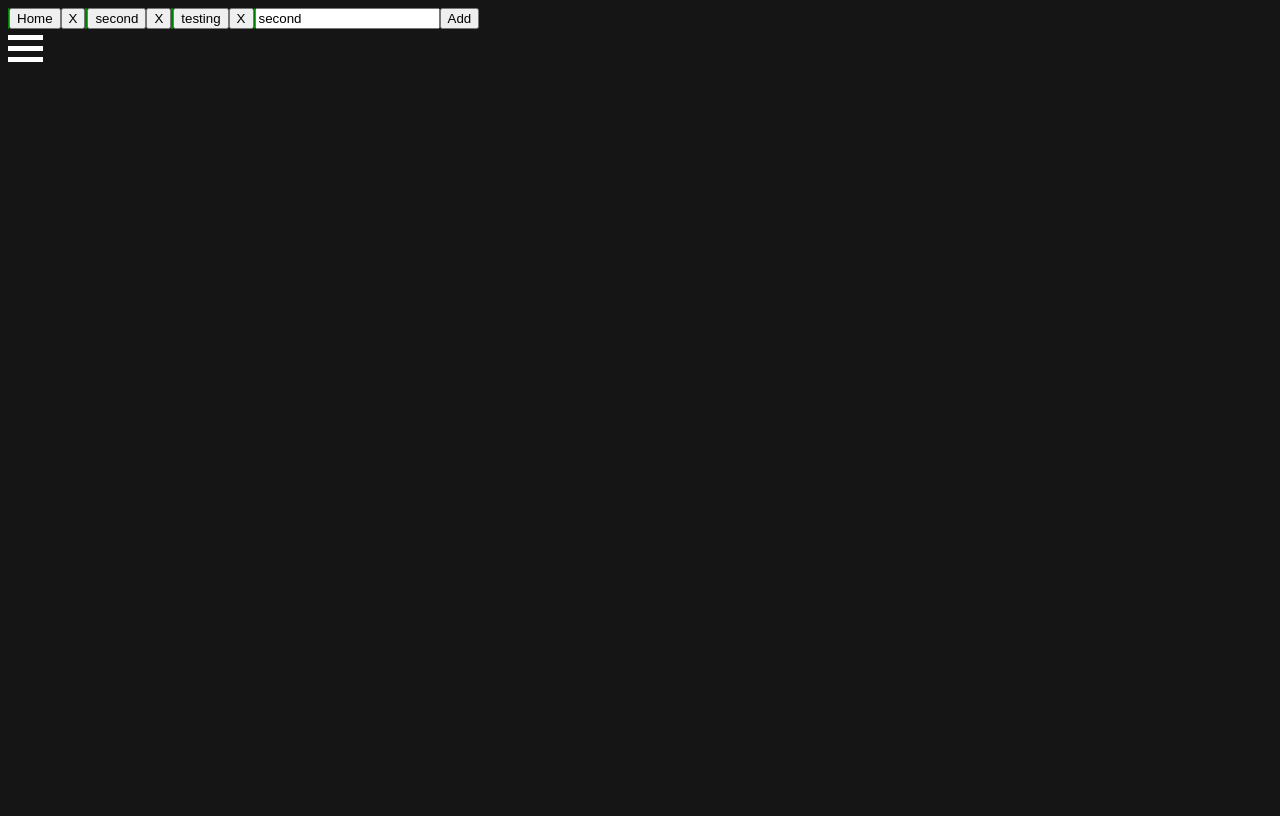
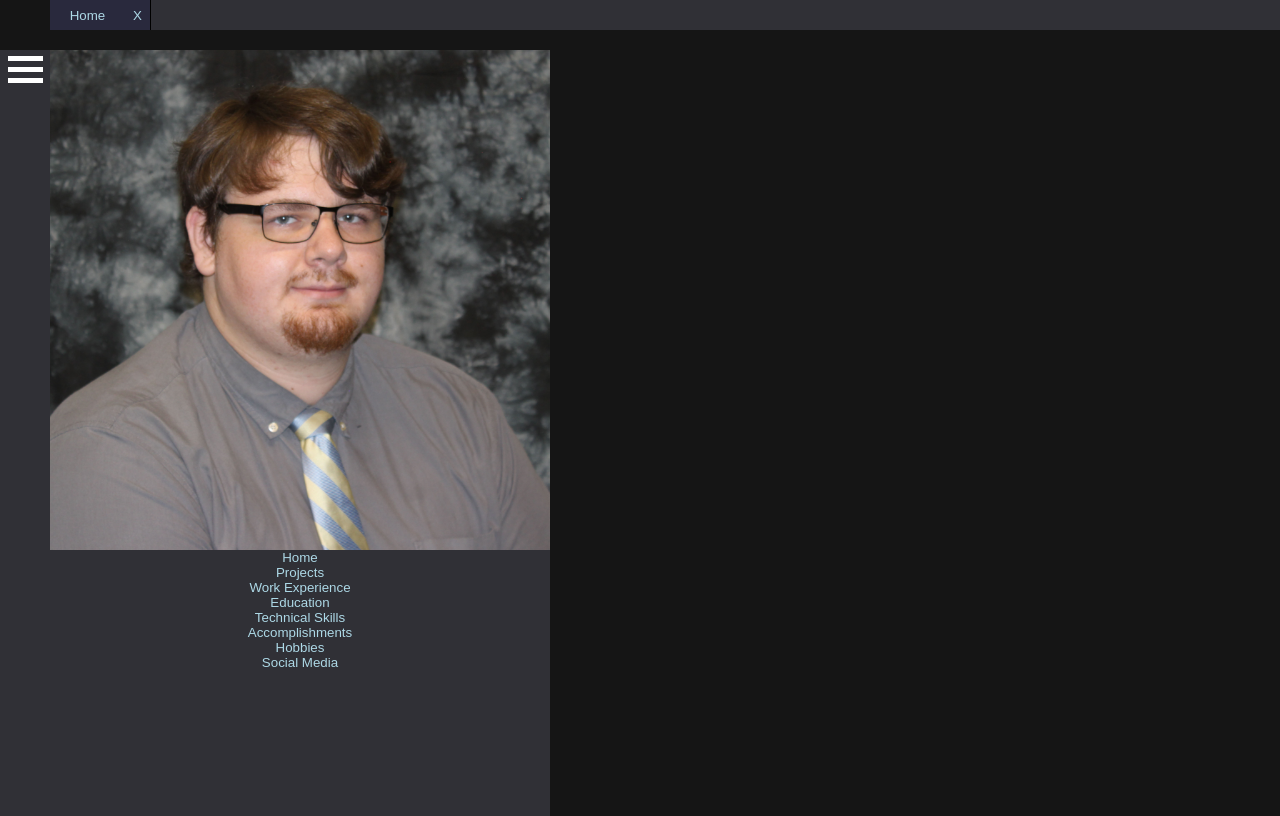
Before and after one commit to joelatwo/joelatwo.github.io, a React (Create React App) app: page / in a window 1280 px wide. Built offline with nearby package versions, Linux system fonts and the light colour scheme.

Commit message:
Tabs now renders based on the click in the sidebar

```diff
--- a/src/Components/hamburger_menu.css
+++ b/src/Components/hamburger_menu.css
@@ -1,11 +1,13 @@
 .hamburger_menu{
     display: inline-block;
     cursor: pointer;
+    width: 35px;
 }
 
 .-bar{
-    width: 35px;
+    width: 100%;
     height: 5px;
     background-color: white;
     margin: 6px 0;
+    text-align: center;
 }
--- a/src/body.css
+++ b/src/body.css
@@ -1,121 +1,28 @@
-body{
-    background-color: #151515;
-    color: lightblue;
-    font-family: 'Courier New', Courier, monospace;
-    /* --headerHeight: 50px;
+body {
+  background-color: #151515;
+  color: lightblue;
+  font-family: "Courier New", Courier, monospace;
+  width: 100vw;
+  height: 100vh;
+
+  /* --headerHeight: 50px;
     --sidebarWidth: 200px; */
 }
-/* h1{
-  font-size: 3.75em;
+
+button {
+  color: lightblue;
 }
-h2{
-  font-si
+.text_only_button {
+  padding: 0 0;
+  border: none;
+  background-color: inherit;
 }
 
-a{
-  color: lightblue;
-  font-weight: bold;
+.align-center {
+  margin-left: auto;
+  margin-right: auto;
 }
 
-button{
-  width: 50px;
-  height: 50px;
+.align-right {
+  right: 0;
 }
-
-#header {
-    position: fixed;
-    top: 0;
-    background-color: black;
-    display: grid;
-    text-align: center;
-    font-size: 24px;
-    height: var(--headerHeight);
-    z-index: 10;
-    width: 100%;
-  }
-
-  #sidenav{
-    background-color: black;
-    position: fixed;
-    left: 0;
-    top: var(--headerHeight);
-    height: calc(100% - var(--headerHeight));
-    width: var(--sidebarWidth);
-    z-index: 9;
-  }
-
-  #infoBody{
-    position: relative;
-    left: var(--sidebarWidth);
-    top: var(--headerHeight);
-    width: calc(100% - var(--sidebarWidth));
-    height: calc(100% - var(--headerHeight));
-  } */
-
-/* #frontPage {
-    background-color: #151515;
-    color: #33ff00;
-  }
-
-  a {
-    color: #33ff00;
-  }
-
-  .header {
-    position: fixed;
-    top: 0;
-
-    background-color: black;
-    display: grid;
-    grid-template-columns: 1fr 1fr 1fr 1fr;
-    text-align: center;
-    font-size: 44px;
-    border-bottom: 2px solid #33ff00;
-    padding-bottom: 30px;
-    padding-top: 10px;
-    margin-left: -8px;
-    padding-left: 10px;
-    height: 50px;
-    z-index: 1;
-    width: 101vw;
-  }
-
-  .section {
-    border-bottom: 1px dashed #33ff00;
-  }
-
-  .projectGrid {
-    display: grid;
-    grid-template-columns: 1fr 1fr 1fr;
-    grid-gap: 15px;
-  }
-
-  #infoBody {
-    position: absolute;
-    top: 80px;
-    margin-bottom: 24px;
-  }
-
-  #footer {
-    position: fixed;
-    bottom: 0;
-    font-size: 24px;
-    border-top: 2px solid #33ff00;
-    background-color: black;
-    text-align: center;
-    width: 101vw;
-  }
-
-  @media only screen and (max-width: 1400px) {
-    .header {
-      height: 80px;
-      grid-template-columns: 1fr 1fr;
-    }
-    #infoBody {
-      top: 110px;
-    }
-    .projectGrid {
-      grid-template-columns: 1fr 1fr;
-    }
-  }
-   */
--- a/src/navigation/header/header.js
+++ b/src/navigation/header/header.js
@@ -1,14 +1,19 @@
-import React, { Component } from 'react';
-import Menu from "./menu"
-import Tab from "./tab"
+import React, { Component } from "react";
+import Menu from "./menu";
+import Tab from "./tab";
 
 class Header extends Component {
-    render() {
-        return (
-            <div id="header">
-                <Tab contentList={this.props.contentList} ></Tab>            </div>
-        );
-    }
+  render() {
+    return (
+      <div id="header">
+        <Tab
+          contentList={this.props.contentList}
+          openTab={this.props.openTab}
+          updateopenTab={this.props.updateopenTab}
+        />{" "}
+      </div>
+    );
+  }
 }
 
 export default Header;
--- a/src/navigation/header/tab.css
+++ b/src/navigation/header/tab.css
@@ -2,10 +2,35 @@
   overflow: hidden;
   /* border: 1px solid #ccc; */
   /* background-color: #f1f1f1; */
+  background-color: #303036;
   display: flex;
+  position: fixed;
+  left: 50px; /* The size of the hamburger menu. Will move farther out upon hamburger menu being opened */
+  top: 0;
+  width: 100%;
 }
 
-  .tabLinks{
-      border-left: 1px solid green;
-      border-right: 1px solid green;
+.tabLinks {
+  border-left: 0.5px solid black;
+  border-right: 0.5px solid black;
+  width: 100px;
+  height: 30px;
+  background-color: #29293d;
 }
+
+.tabLinks:first-child {
+  border-left: 0;
+}
+.tabLinks:last-child {
+  margin-right: 0;
+}
+
+.tab-button-title {
+  width: 75%;
+  height: 100%;
+}
+
+.tab-button-close {
+  width: 25%;
+  height: 100%;
+}
--- a/src/navigation/header/tab.js
+++ b/src/navigation/header/tab.js
@@ -1,58 +1,66 @@
-import React, { Component } from 'react';
-import _ from "lodash"
+import React, { Component } from "react";
+import _ from "lodash";
 
-import "./tab.css"
+import "./tab.css";
 
 class Tab extends Component {
   constructor(props) {
-        super(props)
+    super(props);
     this.state = {
-            displayedTabList: ["Home", "second", "testing"
-            ],
-            value: "second"
+      displayedTabList: ["Home"]
+    };
   }
 
-    }
-    potentialAdd = () => {
-        let isContained = _.find(this.state.displayedTabList, (item) => {
-            return (this.state.value === item)
-        })
+  componentDidUpdate(prevProps) {
+    if (this.props !== prevProps) {
+      if (this.props.openTab !== prevProps.openTab) {
+        let isContained = _.find(this.state.displayedTabList, tab => {
+          return this.props.openTab === tab;
+        });
+
         if (isContained === undefined) {
           // if it isn't in the list add it
-            let newDisplayedTabList = [...this.state.displayedTabList]
-            newDisplayedTabList.push(this.state.value)
-            this.setState({ displayedTabList: newDisplayedTabList })
+          let newDisplayedTabList = [...this.state.displayedTabList];
+          newDisplayedTabList.push(this.props.openTab);
+          this.setState({ displayedTabList: newDisplayedTabList });
+          this.props.updateopenTab(this.props.openTab);
+        }
       }
     }
 
-    removeTab = (e) => {
-        let newDisplayedTabList = [...this.state.displayedTabList]
+    // if (this.props.openTab !== nextProps.openTab) {
+    //   this.potentialAdd(nextProps.openTab);
+    // }
+  }
+
+  removeTab = e => {
+    let newDisplayedTabList = [...this.state.displayedTabList];
     newDisplayedTabList = _.filter(newDisplayedTabList, toBeRemoved => {
-            return (e !== toBeRemoved) //returns everything that isn't our tab
-        })
-
-        console.log(newDisplayedTabList)
-        this.setState({ displayedTabList: newDisplayedTabList })
-    }
+      return e !== toBeRemoved; //returns everything that isn't our tab
+    });
+    this.setState({ displayedTabList: newDisplayedTabList });
+    this.props.updateopenTab(newDisplayedTabList[0]);
+  };
 
   render() {
     return (
       <div className={"tab"}>
-                {_.map(this.state.displayedTabList, (tab_item) =>
+        {_.map(this.state.displayedTabList, tab_item => (
           <div className={"tabLinks"} key={tab_item}>
-                        <button >{tab_item}</button>
-                        <button onClick={() => this.removeTab(tab_item)}>X</button>
+            <button
+              className={"align-center tab-button-title text_only_button"}
+            >
+              {tab_item}
+            </button>
+            <button
+              className={"align-right tab-button-close text_only_button"}
+              onClick={() => this.removeTab(tab_item)}
+            >
+              X
+            </button>
           </div>
-
-                )
-                }
-
-                <input type="text" value={this.state.value} onChange={(event) => { this.setState({ value: event.target.value }) }} />
-                <button onClick={() => this.potentialAdd()} >Add</button>
+        ))}
       </div>
-
-
-
     );
   }
 }
--- a/src/navigation/navigation.js
+++ b/src/navigation/navigation.js
@@ -1,14 +1,14 @@
-import React, { Component } from 'react';
+import React, { Component } from "react";
 
-import Sidebar from './sidebar/sidebar';
-import Header from "./header/header"
+import Sidebar from "./sidebar/sidebar";
+import Header from "./header/header";
 
 class Navigation extends Component {
-    constructor(props)
-    {
-        super(props)
+  constructor(props) {
+    super(props);
     this.state = {
-            contentList: [        "Home",
+      contentList: [
+        "Home",
         "Projects",
         "Work Experience",
         "Education",
@@ -17,16 +17,33 @@ class Navigation extends Component {
         "Hobbies",
         "Social Media"
       ],
-            openIndex: 0
+      openTab: "Home"
+    };
   }
 
-    }
+  updateContentList = newContentList => {
+    console.log("update Content List");
+    this.setState({ contentList: newContentList });
+  };
+
+  updateopenTab = newIndex => {
+    console.log("update Open Index");
+    console.log(newIndex);
+    this.setState({ openTab: newIndex });
+  };
 
   render() {
     return (
       <div>
-         <Header contentList={this.state.contentList}></Header>
-      <Sidebar contentList={this.state.contentList} />
+        <Header
+          updateopenTab={this.updateopenTab}
+          contentList={this.state.contentList}
+          openTab={this.state.openTab}
+        />
+        <Sidebar
+          updateopenTab={this.updateopenTab}
+          contentList={this.state.contentList}
+        />
       </div>
     );
   }
--- a/src/navigation/sidebar/sidebar.css
+++ b/src/navigation/sidebar/sidebar.css
@@ -1,10 +1,27 @@
-img{
-    max-width: 100%;
+img {
+  max-width: 100%;
 }
 
-.sidebar{
-    display: flex;
-    flex-direction: column;
-    min-width: 100px;
-    max-width: 320px;
+#sidebar {
+  position: fixed;
+  height: 100%;
+  width: fit-content;
+  background-color: #303036;
+  left: 0;
+  top: 0;
+  display: flex;
+
+  top: 50px;
 }
+.sidebar_button_menu {
+  text-align: center;
+  height: 100%;
+  width: 50px;
+}
+.sidebar-link_list {
+  height: 100%;
+  /* display: none; */
+  width: 500px;
+  display: flex;
+  flex-direction: column;
+}
--- a/src/navigation/sidebar/sidebar.js
+++ b/src/navigation/sidebar/sidebar.js
@@ -1,43 +1,53 @@
-import React, { Component } from 'react';
-import image from "../../assets/me.jpg"
-import _ from "lodash"
+import React, { Component } from "react";
+import image from "../../assets/me.jpg";
+import _ from "lodash";
 
-import "./sidebar.css"
-import Hamburger_Menu from "../../Components/hamburger_menu"
+import "./sidebar.css";
+import Hamburger_Menu from "../../Components/hamburger_menu";
 
 class Sidebar extends Component {
-  constructor(props)
-  {
-      super(props)
+  constructor(props) {
+    super(props);
     this.state = {
-          isOpen: false,
+      isOpen: true,
 
-          openIndex: null
+      openTab: null
+    };
+    this.HamburgerHandler = this.HamburgerHandler.bind(this);
   }
-      this.HamburgerHandler = this.HamburgerHandler.bind(this);
+  HamburgerHandler() {
+    console.log(this.state.isOpen);
+    this.setState({ isOpen: !this.state.isOpen });
+  }
 
-  }
-  HamburgerHandler(){
-      console.log(this.state.isOpen)
-      this.setState({isOpen: !this.state.isOpen})
-  }
+  openTab = e => {
+    this.props.updateopenTab(e);
+  };
 
   render() {
     return (
       <div id="sidebar">
-                    <Hamburger_Menu action={this.HamburgerHandler}/>
-                    {this.state.isOpen ? (<div className="sidebar">
-                      <h1>
-          {/* <img src={image} alt="Joel Atwood" /> */}
-        </h1>
-        {_.map(this.props.contentList, function(menu_item){return(
-
-            <h1 key={menu_item}>{menu_item}</h1>
-        )
+        <div className="sidebar_button_menu">
+          <Hamburger_Menu action={this.HamburgerHandler} />
+        </div>
+        {this.state.isOpen ? (
+          <div className="sidebar-link_list">
+            <img src={image} alt="Joel Atwood" />
+            {_.map(this.props.contentList, menu_item => {
+              return (
+                <button
+                  onClick={() => this.openTab(menu_item)}
+                  className="text_only_button"
+                  key={menu_item}
+                >
+                  {menu_item}
+                </button>
+              );
             })}
           </div>
-                    ): (<div />)
-                    }
+        ) : (
+          <div />
+        )}
       </div>
     );
   }
```
Also changed, not shown: src/Components/hamburger_menu.js (+5 -6 lines). Lines whose indentation alone changed are shown as unchanged.
